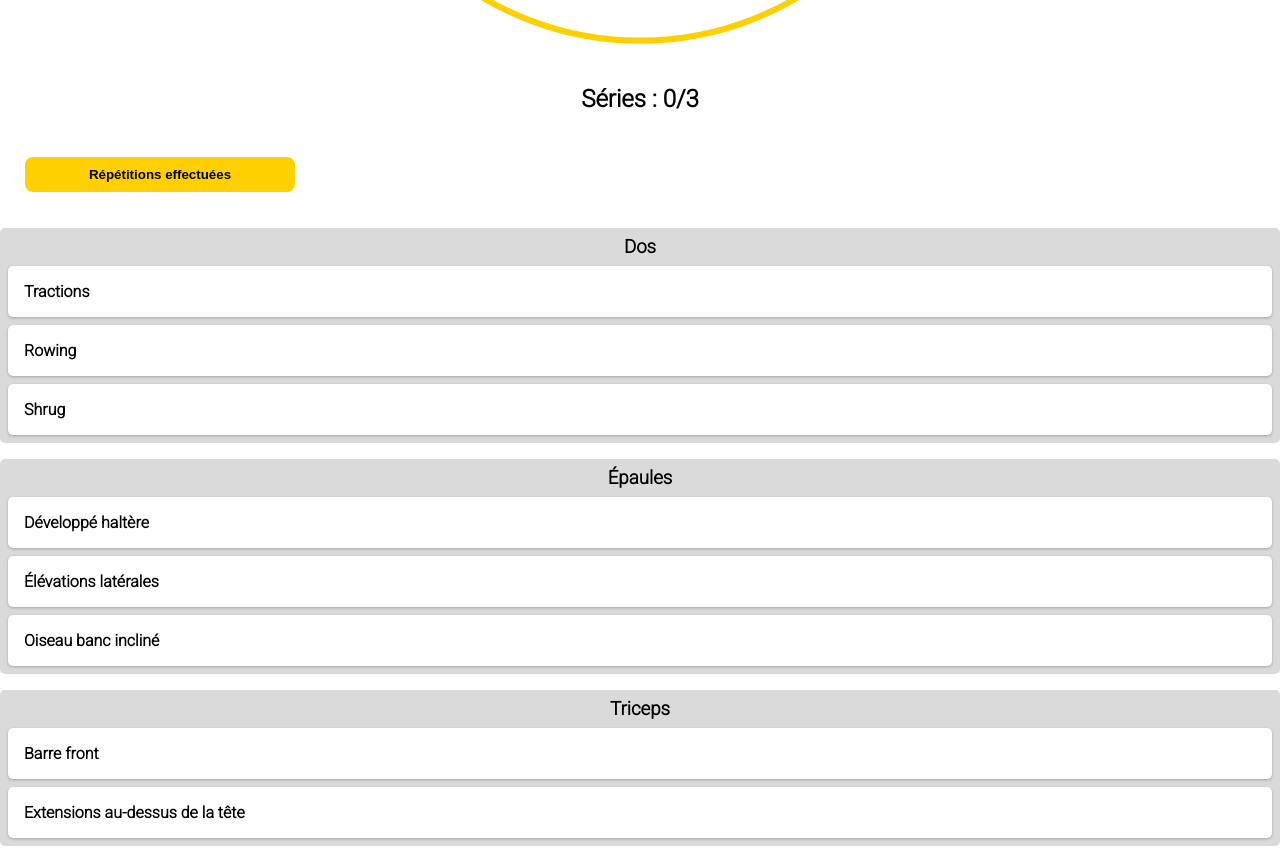
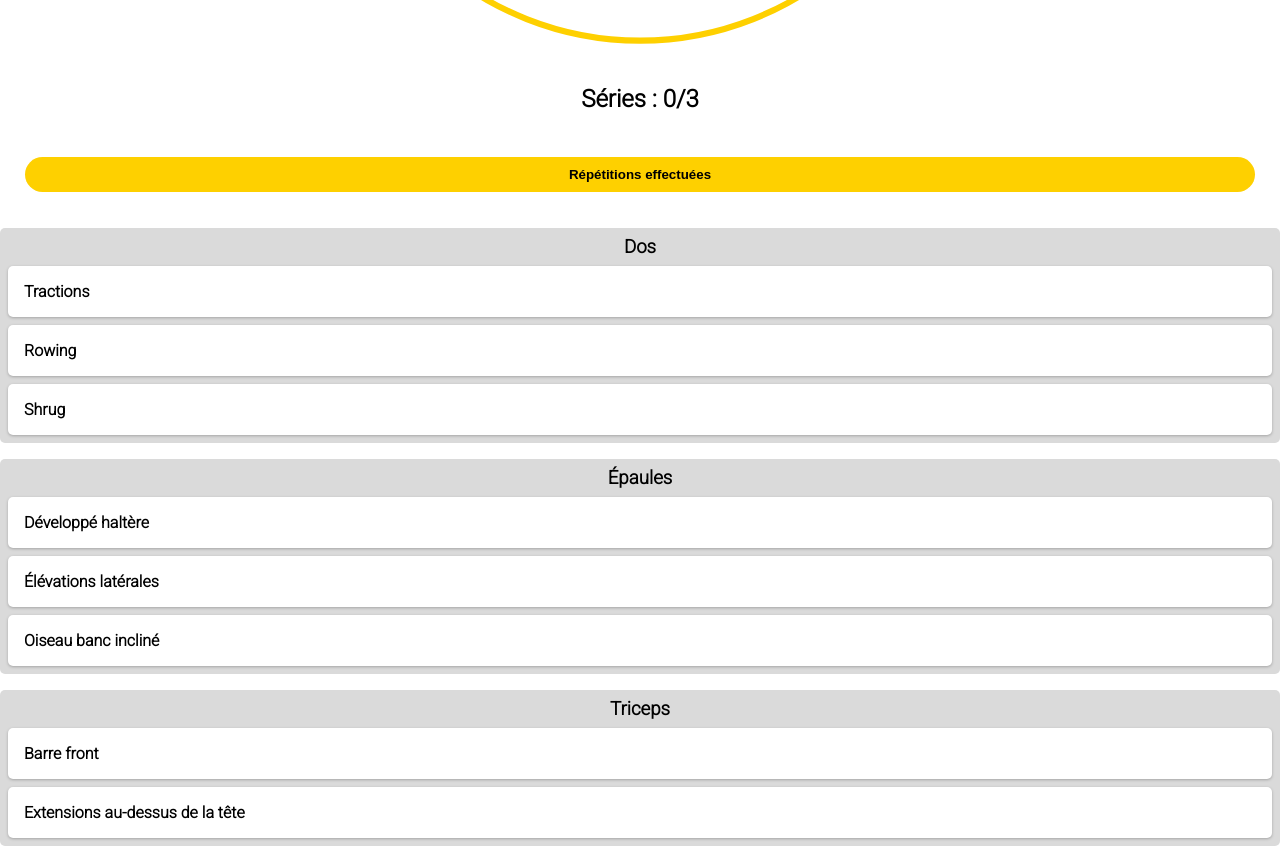
Before and after one commit to lobodol/sport-timer, a Vue app: page /shrug in a window 1280 px wide. Shown: the part 820-1682 px from the top of the page. Built offline with nearby package versions, Linux system fonts and the light colour scheme.

Commit message:
style: use rounded buttons

```diff
--- a/src/style/buttons.scss
+++ b/src/style/buttons.scss
@@ -2,22 +2,28 @@
   display: flex;
   flex-direction: row;
   justify-content: space-between;
-
-  max-width: 320px;
 }
 
 button {
+  flex-grow: 1;
   margin: 0 5px;
   padding: 10px 20px;
   border: none;
-  border-radius: 8px;
+  border-radius: 50px;
   background: var(--main-color);
   font-weight: bold;
   cursor: pointer;
   transition: all 200ms;
-  flex-grow: 1;
 
   &:active {
     box-shadow: 0 0 20px var(--main-color-darken) inset;
   }
 }
+
+.button {
+  &--outlined {
+    border: solid 2px var(--main-color);
+    background: white;
+    color: var(--main-color-darken);
+  }
+}
```
